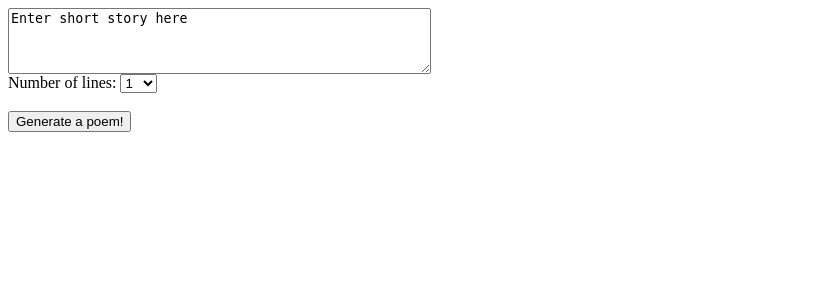
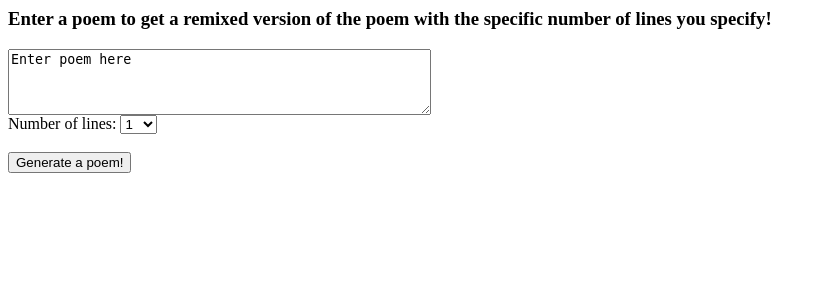
Before and after one commit to mathur/PoemRemixer, a Flask app: page / in a window 1280 px wide. Shown: the top 300 px of the page, without its empty margins (0-825 px from the left). Run offline with Flask 2, Linux system fonts and the light colour scheme.

Commit message:
Update template a bit
Signed-off-by: Rohan Mathur <rohanmathur34@gmail.com>

```diff
--- a/templates/index.html
+++ b/templates/index.html
@@ -2,7 +2,8 @@
  <body>
 
   <form action="{{ url_for('poem') }}" method="post" class="poem">
-    <textarea name="story" rows="4" cols="50">Enter short story here</textarea>
+    <h3>Enter a poem to get a remixed version of the poem with the specific number of lines you specify!</h3>
+    <textarea name="story" rows="4" cols="50">Enter poem here</textarea>
     <br />
     Number of lines:
     <select name="lines">
```
